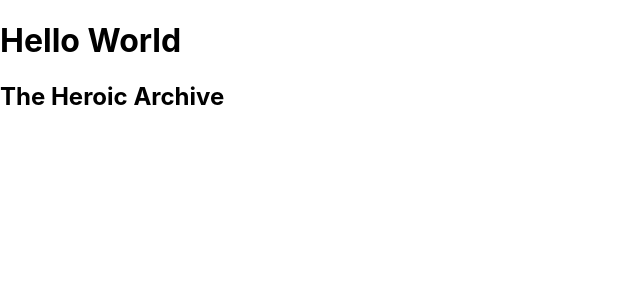
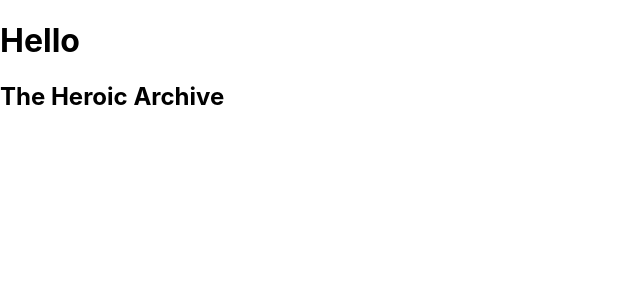
Before and after one commit to nornaleyda/cc-react-heroic-archive, a React (Create React App) app: page / in a window 1280 px wide. Shown: the top 300 px of the page, without its empty margins (0-640 px from the left). Built offline with nearby package versions, Linux system fonts and the light colour scheme.

Commit message:
removed world

```diff
--- a/src/components/Header/Header.js
+++ b/src/components/Header/Header.js
@@ -1,5 +1,5 @@
 function Header() {
-  return <h1>Hello World</h1>;
+  return <h1>Hello</h1>;
 }
 
 export default Header;
```
